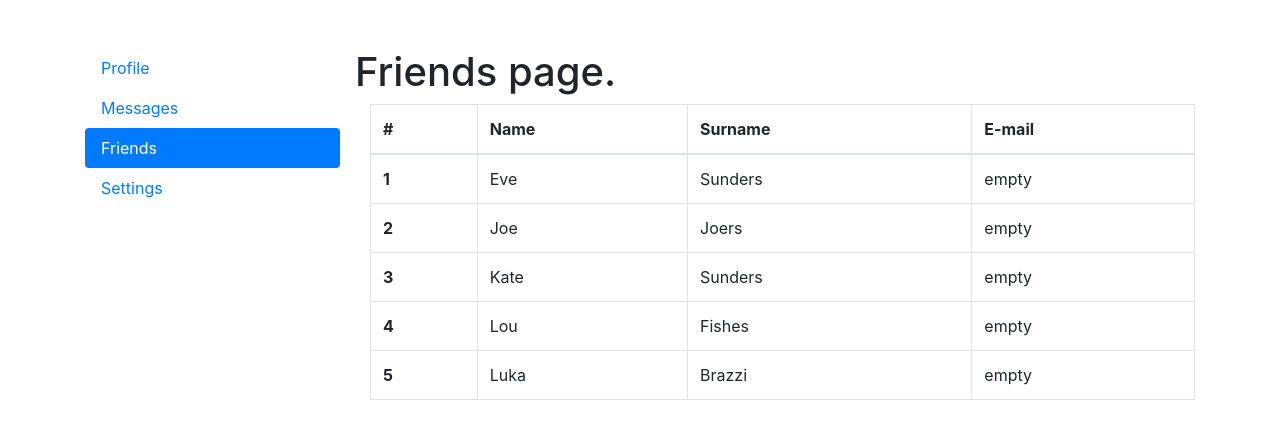
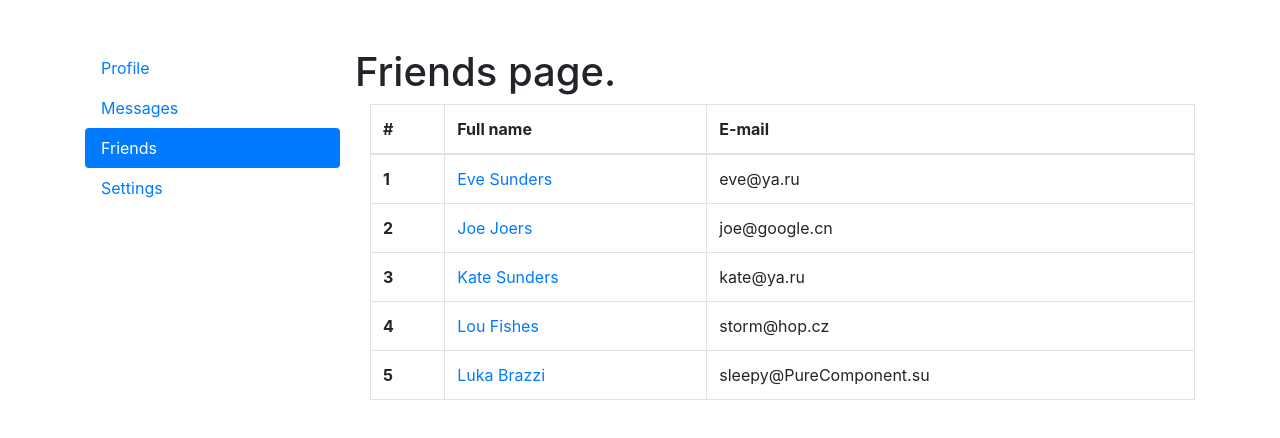
Before and after one commit to Nehutu/react, a React (Create React App) app: page /friends in a window 1280 px wide. Shown: the top 438 px of the page. Built offline with nearby package versions, Linux system fonts and the light colour scheme.

Commit message:
Friends links to account pages

```diff
--- a/src/App.js
+++ b/src/App.js
@@ -35,7 +35,7 @@ function App(props) {
               }
             />
             <Route
-              path="/profile"
+              path="/profile/*"
               element={<Profile function={props.functions.key_getUser} />}
             ></Route>
             <Route path="/messages" element={<Messages />}></Route>
--- a/src/components/Friends.jsx
+++ b/src/components/Friends.jsx
@@ -1,10 +1,15 @@
+import { NavLink } from "react-router-dom";
+
 const TableRow = (props) => {
   return (
     <tr>
       <th scope="row">{props.index + 1}</th>
-      <td>{props.name}</td>
-      <td>{props.surname}</td>
-      <td>empty</td>
+      <td>
+        <NavLink to={"/profile/" + props.id}>
+          {props.name} {props.surname}
+        </NavLink>
+      </td>
+      <td>{props.email}</td>
     </tr>
   );
 };
@@ -18,8 +23,10 @@ export const Friends = (props) => {
       <TableRow
         index={i}
         key={i}
+        id={users[i].id}
         name={users[i].name}
         surname={users[i].surname}
+        email={users[i].email}
       />
     );
   }
@@ -31,8 +38,7 @@ export const Friends = (props) => {
           <thead>
             <tr>
               <th scope="col">#</th>
-              <th scope="col">Name</th>
-              <th scope="col">Surname</th>
+              <th scope="col">Full name</th>
               <th scope="col">E-mail</th>
             </tr>
           </thead>
--- a/src/components/Profile.jsx
+++ b/src/components/Profile.jsx
@@ -1,7 +1,8 @@
 import style from "./Profile.module.css";
 
 export const Profile = (props) => {
-  let user = props.function();
+  let userId = window.location.pathname.split("/")[2];
+  let user = props.function(userId);
   return (
     <div className="row">
       <div className="col-4">
--- a/src/state.jsx
+++ b/src/state.jsx
@@ -9,14 +9,54 @@ const user = {
 };
 
 const users = {
-  0: { name: "Eve", surname: "Sunders" },
-  1: { name: "Joe", surname: "Joers" },
-  2: { name: "Kate", surname: "Sunders" },
-  3: { name: "Lou", surname: "Fishes" },
-  4: { name: "Luka", surname: "Brazzi" },
+  0: {
+    id: 5,
+    name: "Eve",
+    surname: "Sunders",
+    email: "eve@ya.ru",
+    avatar:
+      "https://images.unsplash.com/photo-1438761681033-6461ffad8d80?ixlib=rb-4.0.3&ixid=M3wxMjA3fDB8MHxzZWFyY2h8NHx8dXNlcnxlbnwwfHwwfHx8MA%3D%3D&w=300&q=80",
+  },
+  1: {
+    id: 3,
+    name: "Joe",
+    surname: "Joers",
+    email: "joe@google.cn",
+    avatar:
+      "https://images.unsplash.com/photo-1507003211169-0a1dd7228f2d?ixlib=rb-4.0.3&ixid=M3wxMjA3fDB8MHxzZWFyY2h8Mnx8dXNlciUyMHBlcnNvbmF8ZW58MHx8MHx8fDA%3D&w=300&q=80",
+  },
+  2: {
+    id: 13,
+    name: "Kate",
+    surname: "Sunders",
+    email: "kate@ya.ru",
+    avatar:
+      "https://images.unsplash.com/photo-1494790108377-be9c29b29330?ixlib=rb-4.0.3&ixid=M3wxMjA3fDB8MHxzZWFyY2h8Mnx8dXNlcnN8ZW58MHx8MHx8fDA%3D&w=300&q=80",
+  },
+  3: {
+    id: 6,
+    name: "Lou",
+    surname: "Fishes",
+    email: "storm@hop.cz",
+    avatar:
+      "https://images.unsplash.com/photo-1573497019940-1c28c88b4f3e?ixlib=rb-4.0.3&ixid=M3wxMjA3fDB8MHxzZWFyY2h8MXx8dXNlciUyMHBlcnNvbmF8ZW58MHx8MHx8fDA%3D&w=300&q=80",
+  },
+  4: {
+    id: 7,
+    name: "Luka",
+    surname: "Brazzi",
+    email: "sleepy@PureComponent.su",
+    avatar:
+      "https://images.unsplash.com/photo-1507003211169-0a1dd7228f2d?ixlib=rb-4.0.3&ixid=M3wxMjA3fDB8MHxzZWFyY2h8Mnx8dXNlciUyMHBlcnNvbmF8ZW58MHx8MHx8fDA%3D&w=300&q=80",
+  },
 };
 
-export function getUser() {
+export function getUser(userId) {
+  for (let i = 0; i < Object.keys(users).length; i++) {
+    if (users[i].id == userId) {
+      return users[i];
+    }
+  }
   return user;
 }
 
```
